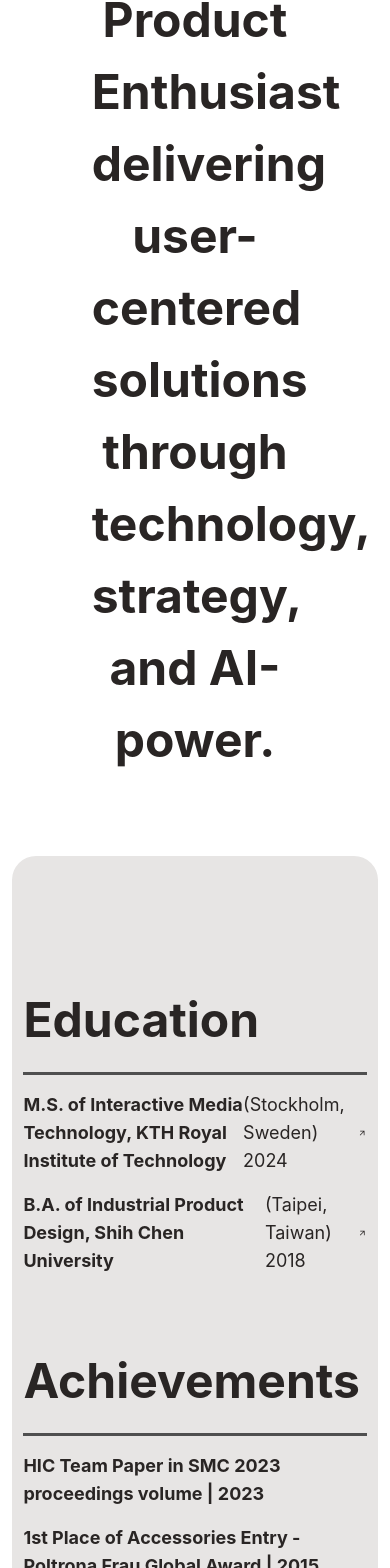
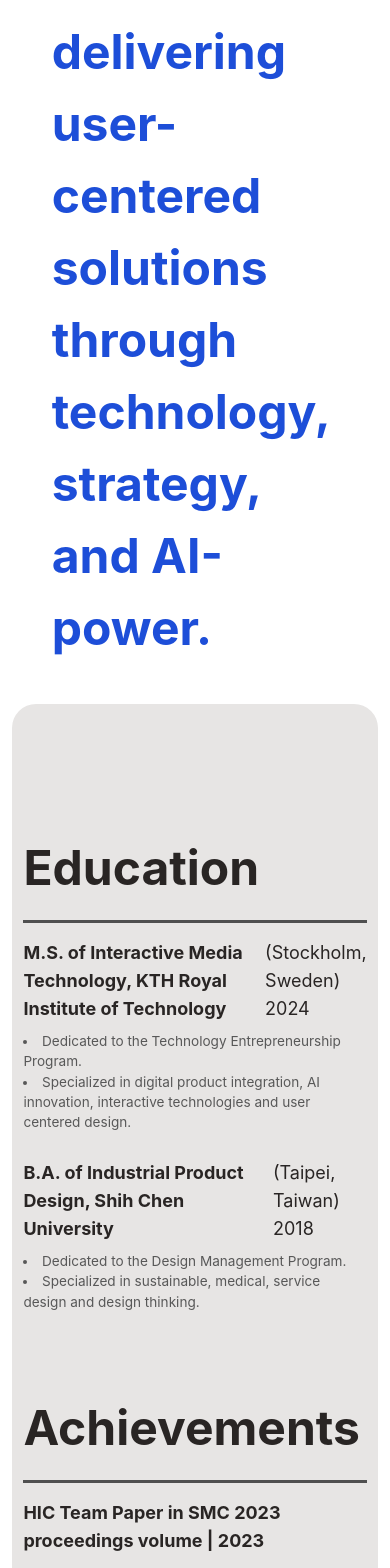
Before and after one commit to WuChihWei/my-portfolio, a Next.js app: page /aboutMe in a window 390 px wide. Shown: the part 392-1960 px from the top of the page. Built offline with nearby package versions, Linux system fonts and the light colour scheme.

Commit message:
upgrade mobile UI

```diff
--- a/app/aboutMe/page.js
+++ b/app/aboutMe/page.js
@@ -2,6 +2,7 @@
 
 import { useState, useEffect } from 'react';
 import { MdArrowOutward } from "react-icons/md";
+import { CiCircleInfo } from "react-icons/ci";
 
 export default function AboutMePage() {
     const [isClient, setIsClient] = useState(false);
@@ -27,9 +28,8 @@ export default function AboutMePage() {
   return (
     <div className='home-container p-p-gap py-20 md:p-10 '>
       {/* After the home cover section */}
-      <h1 className="heading-2-custom p-20 md:pt-32 text-stone-800 text-center">
+      <h1 className="heading-2-custom p-10 md:pt-32 text-blue-700 text-left">
       End-to-end Digital Product Enthusiast delivering user-centered solutions through technology, strategy, and AI-power.
-
       </h1>
       <div className='py-20 p-p-gap bg-stone-200 rounded-3xl'>
 
@@ -45,15 +45,13 @@ export default function AboutMePage() {
                 <span>M.S. of Interactive Media Technology, KTH Royal Institute of Technology</span>
                  <span className="resume-item-subheader">
                  (Stockholm, Sweden) 2024
-                 <MdArrowOutward className="ml-1" />
+                 {/* <CiCircleInfo className="ml-1" /> */}
                  </span>
                 </div>
-                {openItems['education-1'] && (
                   <div className="resume-item-content my-2">
                       <li>Dedicated to the Technology Entrepreneurship Program.</li>
-                      <li>Specialized in digital product integration and user centered design.</li>
+                      <li>Specialized in digital product integration, AI innovation, interactive technologies and user centered design.</li>
                   </div>
-                )}
               </div>
 
               <div className="resume-item ">
@@ -61,15 +59,13 @@ export default function AboutMePage() {
                   <span>B.A. of Industrial Product Design, Shih Chen University</span>
                  <span className="resume-item-subheader">
                  (Taipei, Taiwan) 2018
-                 <MdArrowOutward className="ml-1" />
+                 {/* <CiCircleInfo className="ml-1" /> */}
                  </span>
                 </div>
-                {openItems['education-2'] && (
                   <div className="resume-item-content my-2">
                       <li>Dedicated to the Design Management Program.</li>
-                      <li>Specialized in service demechanical design and design thinking.</li>
+                      <li>Specialized in sustainable, medical, service design and design thinking.</li>
                   </div>
-                )}
               </div>
             </>
           )}
```
